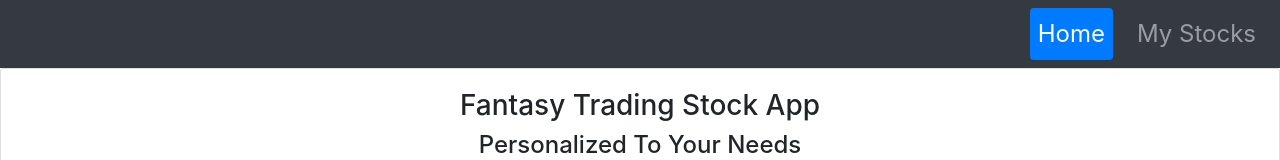
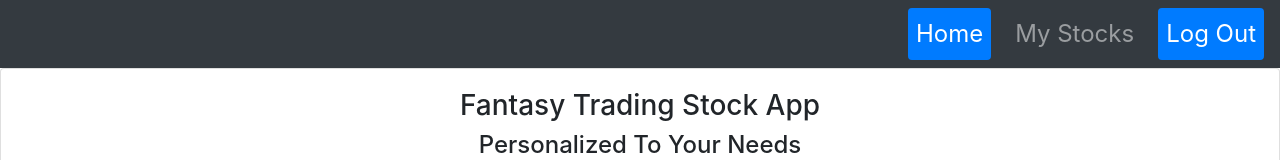
Before and after one commit to jonathanj101/Stock-Trading-App, a React (Create React App) app in the folder client/: page / in a window 1280 px wide. Shown: the top 160 px of the page. Built offline with nearby package versions, Linux system fonts and the light colour scheme; no server answers; the HTML template or start-up script is replaced by a standard one.

Commit message:
added log out nav link

```diff
--- a/client/src/components/NavbarComponent.js
+++ b/client/src/components/NavbarComponent.js
@@ -82,8 +82,15 @@ const NavbarComponent = ({
                         <NavLink to="/" exact className="nav-link mr-3 ">
                             Home
                         </NavLink>
-                        <NavLink to="/my-stocks" exact className="nav-link ">
+                        <NavLink
+                            to="/my-stocks"
+                            exact
+                            className="nav-link mr-3 "
+                        >
                             My Stocks
+                        </NavLink>
+                        <NavLink to="/" exact className="nav-link ">
+                            Log Out
                         </NavLink>
                     </Nav>
                 </Navbar>
```
